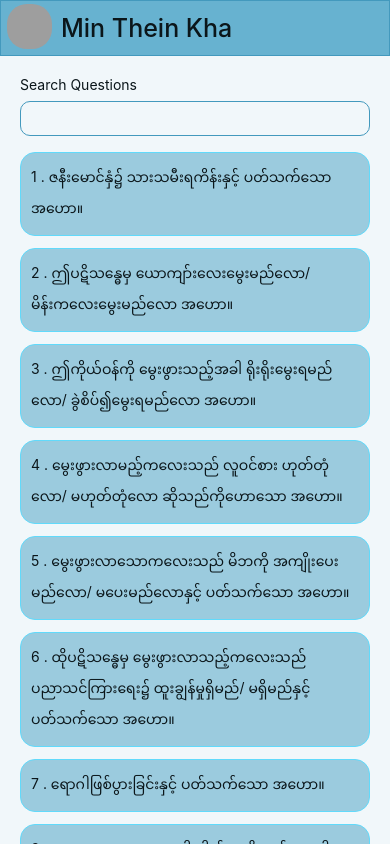
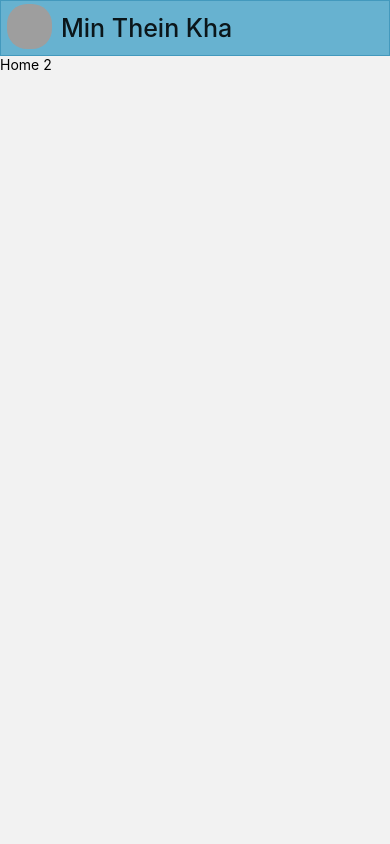
Before and after one commit to LinThitHtwe/MinThienKha_ReactNative, a React Native app: screen /Home2 in a window 390 px wide. Built offline with nearby package versions, Linux system fonts and the light colour scheme; grey boxes are pictures that could not be loaded.

Commit message:
added screen changing

```diff
--- a/App.tsx
+++ b/App.tsx
@@ -9,79 +9,28 @@ import {
   TextInput,
   View,
 } from 'react-native';
-import QuestionCard from './components/QuestionCard';
-import {questions} from './data/questions';
 
+import Home from './screen/Home';
+import Home2 from './screen/Home2';
+import {NavigationContainer} from '@react-navigation/native';
+import {createNativeStackNavigator} from '@react-navigation/native-stack';
+import CustomHeader from './components/CustomHeader';
+
+const Stack = createNativeStackNavigator();
 function App(): JSX.Element {
   return (
-    <ScrollView style={styles.mainContainer}>
-      <View style={styles.navbar}>
-        <Image
-          style={styles.navbarImage}
-          source={{
-            uri: 'https://mintheinkha-lathtaukbaydin.netlify.app/images/mintheinkha_logo.png',
-          }}
-        />
-        <Text style={styles.title}>Min Thein Kha </Text>
-      </View>
-      <Text style={styles.searchInputLable}>Search Questions</Text>
-      <TextInput style={styles.searchInput} />
-
-      {questions.map(question => (
-        <QuestionCard
-          key={question.questionNo}
-          questionNo={question.questionNo}
-          questionName={question.questionName}
-        />
-      ))}
-    </ScrollView>
+    <NavigationContainer>
+      <Stack.Navigator
+        initialRouteName="Home"
+        screenOptions={{
+          header: () => <CustomHeader />,
+          gestureEnabled: true,
+        }}>
+        <Stack.Screen name="Home" component={Home} />
+        <Stack.Screen name="Home2" component={Home2} />
+      </Stack.Navigator>
+    </NavigationContainer>
   );
 }
 
-const styles = StyleSheet.create({
-  mainContainer: {
-    flex: 1,
-    backgroundColor: '#F1F7FA',
-  },
-  navbar: {
-    flexDirection: 'row',
-    alignItems: 'center',
-    backgroundColor: '#67B2D0',
-    borderWidth: 1,
-    borderColor: '#4399BD',
-    padding: 3,
-  },
-
-  navbarImage: {
-    width: 45,
-    height: 45,
-    marginHorizontal: 3,
-    marginBottom: 3,
-    borderRadius: 20,
-  },
-  title: {
-    color: '#0B161A',
-    textAlign: 'center',
-    fontSize: 25,
-    fontWeight: '500',
-    marginHorizontal: 6,
-  },
-
-  searchInputLable: {
-    color: '#0B161A',
-    marginHorizontal: 20,
-    marginTop: 20,
-    marginBottom: 8,
-  },
-
-  searchInput: {
-    borderWidth: 1,
-    borderColor: '#4399BD',
-    padding: 8,
-    marginHorizontal: 20,
-    marginBottom: 10,
-    borderRadius: 10,
-    color: '#0B161A',
-  },
-});
 export default App;
--- /dev/null
+++ b/components/CustomHeader.tsx
@@ -0,0 +1,43 @@
+import {Image, StyleSheet, Text, View} from 'react-native';
+
+const CustomHeader = (): JSX.Element => {
+  return (
+    <View style={styles.navbar}>
+      <Image
+        style={styles.navbarImage}
+        source={{
+          uri: 'https://mintheinkha-lathtaukbaydin.netlify.app/images/mintheinkha_logo.png',
+        }}
+      />
+      <Text style={styles.navTitle}>Min Thein Kha </Text>
+    </View>
+  );
+};
+
+const styles = StyleSheet.create({
+  navbar: {
+    flexDirection: 'row',
+    alignItems: 'center',
+    backgroundColor: '#67B2D0',
+    borderWidth: 1,
+    borderColor: '#4399BD',
+    padding: 3,
+  },
+
+  navbarImage: {
+    width: 45,
+    height: 45,
+    marginHorizontal: 3,
+    marginBottom: 3,
+    borderRadius: 20,
+  },
+  navTitle: {
+    color: '#0B161A',
+    textAlign: 'center',
+    fontSize: 25,
+    fontWeight: '500',
+    marginHorizontal: 6,
+  },
+});
+
+export default CustomHeader;
--- a/components/QuestionCard.tsx
+++ b/components/QuestionCard.tsx
@@ -1,20 +1,22 @@
-import {StyleSheet, Text, View} from 'react-native';
+import {StyleSheet, Text, TouchableOpacity, View} from 'react-native';
 
 interface QuestionCardProps {
   questionNo: number;
   questionName: string;
 }
-
 const QuestionCard = ({
   questionNo,
   questionName,
-}: QuestionCardProps): JSX.Element => {
+  navigation,
+}: QuestionCardProps & {navigation: any}): JSX.Element => {
   return (
-    <View style={styles.card}>
+    <TouchableOpacity
+      style={styles.card}
+      onPress={() => navigation.navigate('Home2')}>
       <Text style={styles.cardText}>
         {questionNo} . {questionName}
       </Text>
-    </View>
+    </TouchableOpacity>
   );
 };
 
--- a/package.json
+++ b/package.json
@@ -10,10 +10,16 @@
     "test": "jest"
   },
   "dependencies": {
+    "@react-navigation/native": "^6.1.9",
+    "@react-navigation/native-stack": "^6.9.17",
     "nativewind": "^2.0.11",
     "react": "18.2.0",
     "react-native": "0.72.7",
     "react-native-extended-stylesheet": "^0.12.0",
+    "react-native-gesture-handler": "^2.14.0",
+    "react-native-reanimated": "^3.6.1",
+    "react-native-safe-area-context": "^4.7.4",
+    "react-native-screens": "^3.29.0",
     "tailwind-react-native-classnames": "^1.5.1"
   },
   "devDependencies": {
--- /dev/null
+++ b/screen/Home.tsx
@@ -0,0 +1,54 @@
+import {
+  Button,
+  Image,
+  ScrollView,
+  StyleSheet,
+  Text,
+  TextInput,
+  View,
+} from 'react-native';
+import {questions} from '../data/questions';
+import QuestionCard from '../components/QuestionCard';
+const Home = ({navigation}: {navigation: any}): JSX.Element => {
+  return (
+    <ScrollView style={styles.mainContainer}>
+      <Text style={styles.searchInputLable}>Search Questions</Text>
+      <TextInput style={styles.searchInput} />
+      {/* <Button title="Home2" onPress={() => navigation.navigate('Home2')} /> */}
+      {questions.map(question => (
+        <QuestionCard
+          key={question.questionNo}
+          questionNo={question.questionNo}
+          questionName={question.questionName}
+          navigation={navigation}
+        />
+      ))}
+    </ScrollView>
+  );
+};
+
+const styles = StyleSheet.create({
+  mainContainer: {
+    flex: 1,
+    backgroundColor: '#F1F7FA',
+  },
+
+  searchInputLable: {
+    color: '#0B161A',
+    marginHorizontal: 20,
+    marginTop: 20,
+    marginBottom: 8,
+  },
+
+  searchInput: {
+    borderWidth: 1,
+    borderColor: '#4399BD',
+    padding: 8,
+    marginHorizontal: 20,
+    marginBottom: 10,
+    borderRadius: 10,
+    color: '#0B161A',
+  },
+});
+
+export default Home;
--- /dev/null
+++ b/screen/Home2.tsx
@@ -0,0 +1,10 @@
+import {Text, View} from 'react-native';
+
+const Home2 = (): JSX.Element => {
+  return (
+    <View>
+      <Text>Home 2</Text>
+    </View>
+  );
+};
+export default Home2;
```
Also changed, not shown: 2 other files (tests, documents, lock files or other folders).
